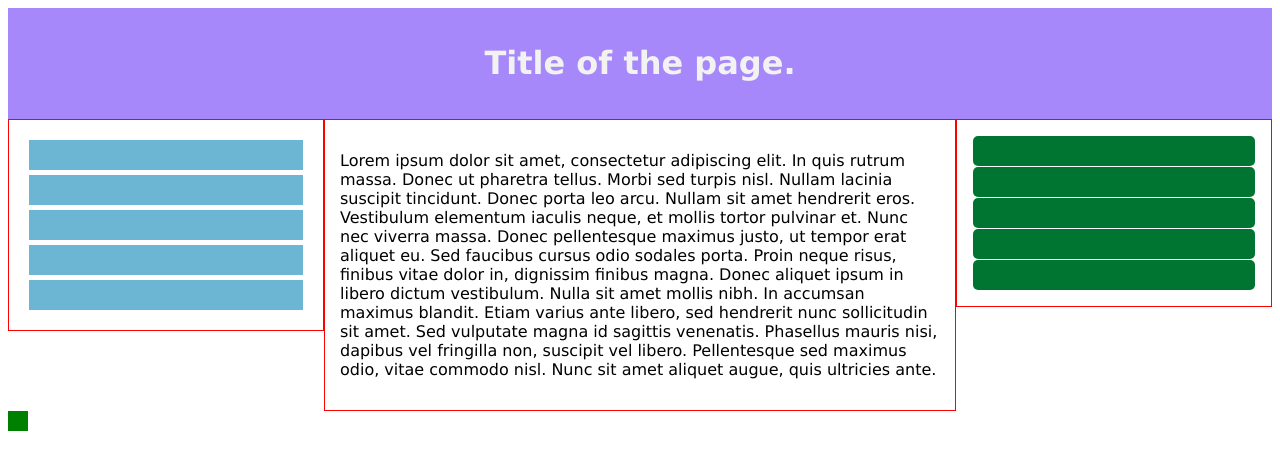
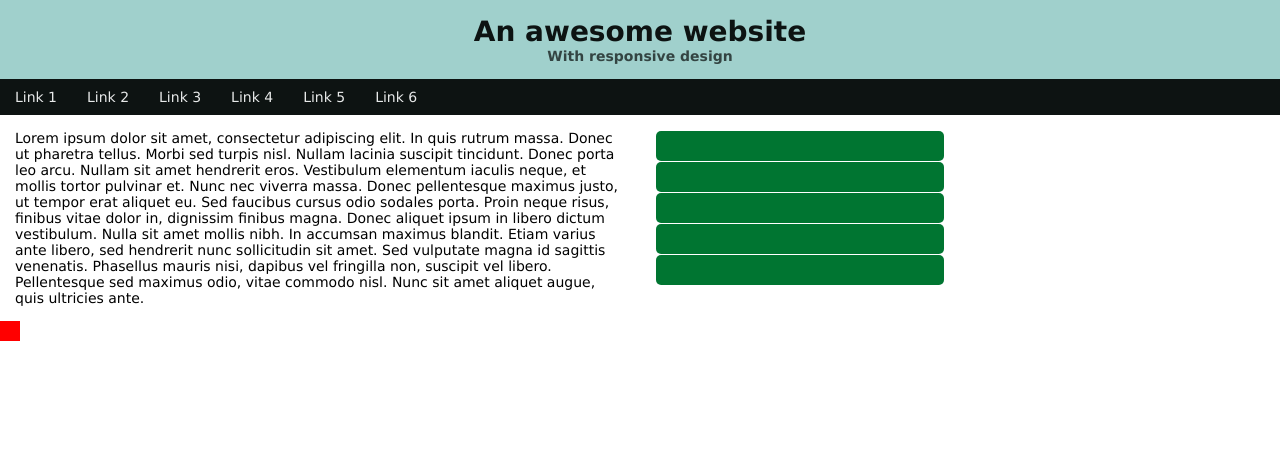
Before and after one commit to nuoskala/responsive_app_tuto, a React (Vite) app: page / in a window 1280 px wide. Shown: the top 470 px of the page. Built offline with nearby package versions, Linux system fonts and the light colour scheme.

Commit message:
style of header and navigation bar

```diff
--- a/src/App.css
+++ b/src/App.css
@@ -1,5 +1,14 @@
 * {
   box-sizing: border-box;
+  margin: 0;
+}
+
+:root {
+  --dark: #0d1312;
+  --dark-grey: #0d1312bd;
+  --light-background: #a0d0cc;
+  --medium-background: #2c7f77;
+  --white: #e7e9e9;
 }
 
 
@@ -8,6 +17,28 @@
 /* For mobile phones: */
 [class*="col-"] {
   width: 100%;
+  float: left;
+  padding: 15px;
+}
+.col-m-1 {width: 8.33%;}
+.col-m-2 {width: 16.66%;}
+.col-m-3 {width: 25%;}
+.col-m-4 {width: 33.33%;}
+.col-m-5 {width: 41.66%;}
+.col-m-6 {width: 50%;}
+.col-m-7 {width: 58.33%;}
+.col-m-8 {width: 66.66%;}
+.col-m-9 {width: 75%;}
+.col-m-10 {width: 83.33%;}
+.col-m-11 {width: 91.66%;}
+.col-m-12 {width: 100%;}
+
+
+/* Likely the minimal device width ever */
+@media only screen and (max-width: 240px) {
+  body {
+    border: 5px solid red;
+  }
 }
 
 /* For tablets */
@@ -42,50 +73,71 @@
 .col-d-12 {width: 100%;}
 }
 
-
-
-[class*="col-"] {
-  float: left;
-  padding: 15px;
-  border: 1px solid red;
-}
-
 .row::after {
   content: "";
   clear: both;
   display: table;
-  border: 10px solid green;
+  border: 10px solid red;
 }
 
 html {
   font-family: Verdana, Geneva, Tahoma, sans-serif;
+  font-size: 14px;
 }
 
 /* --- */
 
 .header {
-  background-color: #a688fa;
-  color: #f2f2f2;
+  background-color: var(--light-background);
+  color: var(--dark);
   text-align: center;
   font-weight: bold;
   padding: 15px;
+}
+.header h4{
+  color: var(--dark-grey);
 }
 
 .content {
   padding: 15px;
 }
 
-.menu ul {
+.navbar {
+  background-color: var(--dark);
+  display: flex;
+  flex-wrap: wrap;
+  flex-direction: row;
+  padding: 0;
+}
+.navbar-elt {
+  padding: 10px;
+  margin: 0 5px;
+  text-align: center;
+  text-decoration: none;
+  color: var(--white);
+}
+.navbar-elt:hover {
+  background-color: var(--medium-background);
+}
+/* responsive layout - navbar on side instead of on top */
+@media only screen and (max-width: 600px) {
+  .navbar {
+    flex-direction: column;
+  }
+}
+
+/*
+.navbar ul {
   list-style-type: none;
   padding: 0;
   margin: 0;
 }
-
-.menu li {
+.navbar li {
   background-color: rgb(108, 182, 211);
   padding: 15px;
   margin: 5px;
 }
+  */
 
 .side ul {
   list-style-type: none;
--- a/src/App.jsx
+++ b/src/App.jsx
@@ -10,18 +10,18 @@ function App() {
 
 
       <div className='header'>
-        <h1>Title of the page.</h1>
+        <h1>An awesome website</h1>
+        <h4>With responsive design</h4>
       </div>
 
       <div className='row'>
-        <div className='col-d-3 col-t-3 menu'>
-          <ul>
-            <li></li>
-            <li></li>
-            <li></li>
-            <li></li>
-            <li></li>
-          </ul>
+        <div className='col-d-12 col-t-12 col-m-12 navbar'>
+          <a href="#"className='navbar-elt'>Link 1</a>
+          <a href="#"className='navbar-elt'>Link 2</a>
+          <a href="#"className='navbar-elt'>Link 3</a>
+          <a href="#"className='navbar-elt'>Link 4</a>
+          <a href="#"className='navbar-elt'>Link 5</a>
+          <a href="#"className='navbar-elt'>Link 6</a>
         </div>
 
         <div className='col-d-6 col-t-9 content'>
```
